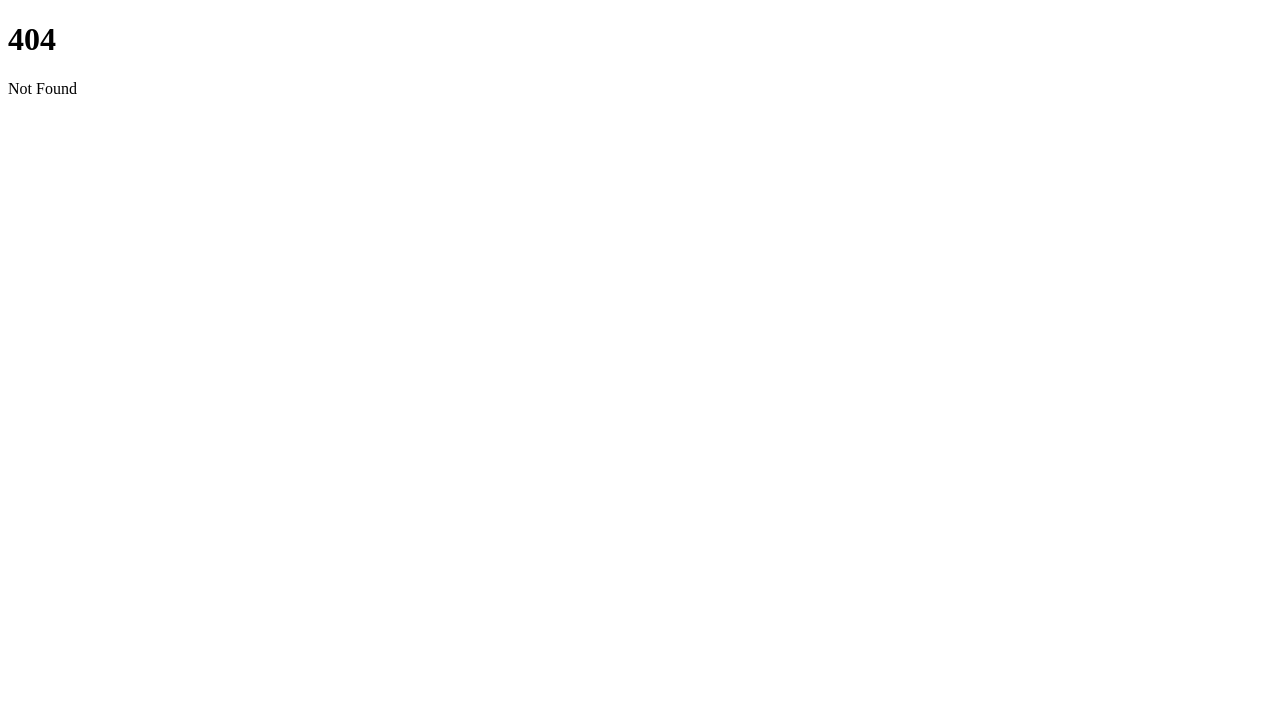
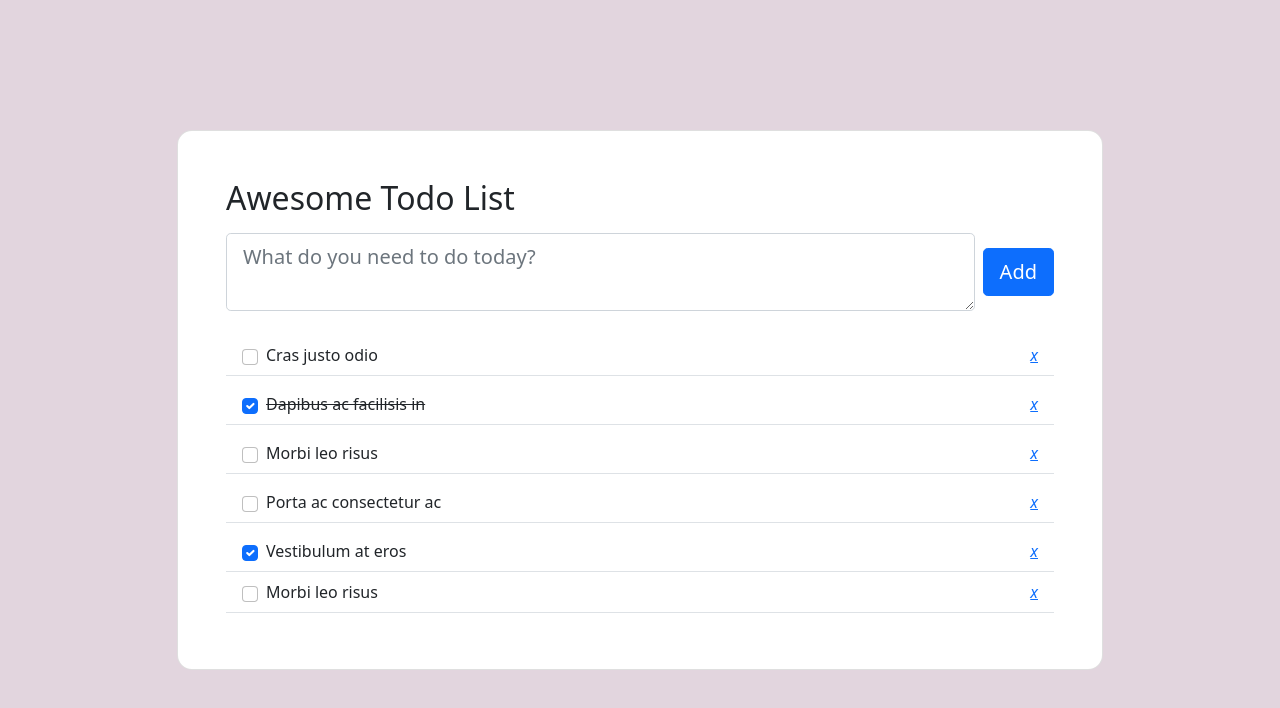
Before and after one commit to AkitoTsukahara/todo-app-airtable, a SvelteKit app: page /example1 in a window 1280 px wide. Before the commit this address had no page. Shown: the top 708 px of the page. Built offline with nearby package versions, Linux system fonts and the light colour scheme.

Commit message:
add example1 page

```diff
--- a/package.json
+++ b/package.json
@@ -31,5 +31,8 @@
 		"vite": "^4.0.0",
 		"vitest": "^0.25.3"
 	},
-	"type": "module"
+	"type": "module",
+	"dependencies": {
+		"sass": "^1.57.1"
+	}
 }
--- /dev/null
+++ b/src/routes/example1/+page.svelte
@@ -0,0 +1,90 @@
+<link href="https://cdn.jsdelivr.net/npm/bootstrap@5.0.2/dist/css/bootstrap.min.css" rel="stylesheet" integrity="sha384-EVSTQN3/azprG1Anm3QDgpJLIm9Nao0Yz1ztcQTwFspd3yD65VohhpuuCOmLASjC" crossorigin="anonymous">
+<!-- https://mdbootstrap.com/docs/standard/extended/to-do-list/#section-5 -->
+
+<section class="vh-100" style="background-color: #e2d5de;">
+  <div class="container py-5 h-100">
+    <div class="row d-flex justify-content-center align-items-center h-100">
+      <div class="col col-xl-10">
+
+        <div class="card" style="border-radius: 15px;">
+          <div class="card-body p-5">
+
+            <h2 class="mb-3">Awesome Todo List</h2>
+
+            <form class="d-flex justify-content-center align-items-center mb-4">
+              <div class="form-outline flex-fill">
+                <textarea type="text" id="form3" rows="2" class="form-control form-control-lg" placeholder="What do you need to do today?"/>
+              </div>
+              <button type="submit" class="btn btn-primary btn-lg ms-2">Add</button>
+            </form>
+
+            <ul class="list-group mb-0">
+              <li
+                  class="list-group-item d-flex justify-content-between align-items-center border-start-0 border-top-0 border-end-0 border-bottom rounded-0 mb-2">
+                <div class="d-flex align-items-center">
+                  <input class="form-check-input me-2" type="checkbox" value="" aria-label="..." />
+                  Cras justo odio
+                </div>
+                <a href="#!" data-mdb-toggle="tooltip" title="Remove item">
+                  <i class="fas fa-times text-primary">x</i>
+                </a>
+              </li>
+              <li
+                  class="list-group-item d-flex d-flex justify-content-between align-items-center border-start-0 border-top-0 border-end-0 border-bottom rounded-0 mb-2">
+                <div class="d-flex align-items-center">
+                  <input class="form-check-input me-2" type="checkbox" value="" aria-label="..." checked />
+                  <s>Dapibus ac facilisis in</s>
+                </div>
+                <a href="#!" data-mdb-toggle="tooltip" title="Remove item">
+                  <i class="fas fa-times text-primary">x</i>
+                </a>
+              </li>
+              <li
+                  class="list-group-item d-flex d-flex justify-content-between align-items-center border-start-0 border-top-0 border-end-0 border-bottom rounded-0 mb-2">
+                <div class="d-flex align-items-center">
+                  <input class="form-check-input me-2" type="checkbox" value="" aria-label="..." />
+                  Morbi leo risus
+                </div>
+                <a href="#!" data-mdb-toggle="tooltip" title="Remove item">
+                  <i class="fas fa-times text-primary">x</i>
+                </a>
+              </li>
+              <li
+                  class="list-group-item d-flex d-flex justify-content-between align-items-center border-start-0 border-top-0 border-end-0 border-bottom rounded-0 mb-2">
+                <div class="d-flex align-items-center">
+                  <input class="form-check-input me-2" type="checkbox" value="" aria-label="..." />
+                  Porta ac consectetur ac
+                </div>
+                <a href="#!" data-mdb-toggle="tooltip" title="Remove item">
+                  <i class="fas fa-times text-primary">x</i>
+                </a>
+              </li>
+              <li
+                  class="list-group-item d-flex d-flex justify-content-between align-items-center border-start-0 border-top-0 border-end-0 border-bottom rounded-0 mb-0">
+                <div class="d-flex align-items-center">
+                  <input class="form-check-input me-2" type="checkbox" value="" aria-label="..." checked />
+                  Vestibulum at eros
+                </div>
+                <a href="#!" data-mdb-toggle="tooltip" title="Remove item">
+                  <i class="fas fa-times text-primary">x</i>
+                </a>
+              </li>
+              <li
+                  class="list-group-item d-flex justify-content-between align-items-center border-start-0 border-top-0 border-end-0 border-bottom rounded-0 mb-2">
+                <div class="d-flex align-items-center">
+                  <input class="form-check-input me-2" type="checkbox" value="" aria-label="..." />
+                  Morbi leo risus
+                </div>
+                <a href="#!" data-mdb-toggle="tooltip" title="Remove item">
+                  <i class="fas fa-times text-primary">x</i>
+                </a>
+              </li>
+            </ul>
+
+          </div>
+        </div>
+
+      </div>
+    </div>
+  </div>
+</section>
```
Also changed, not shown: 1 other file (tests, documents, lock files or other folders).
